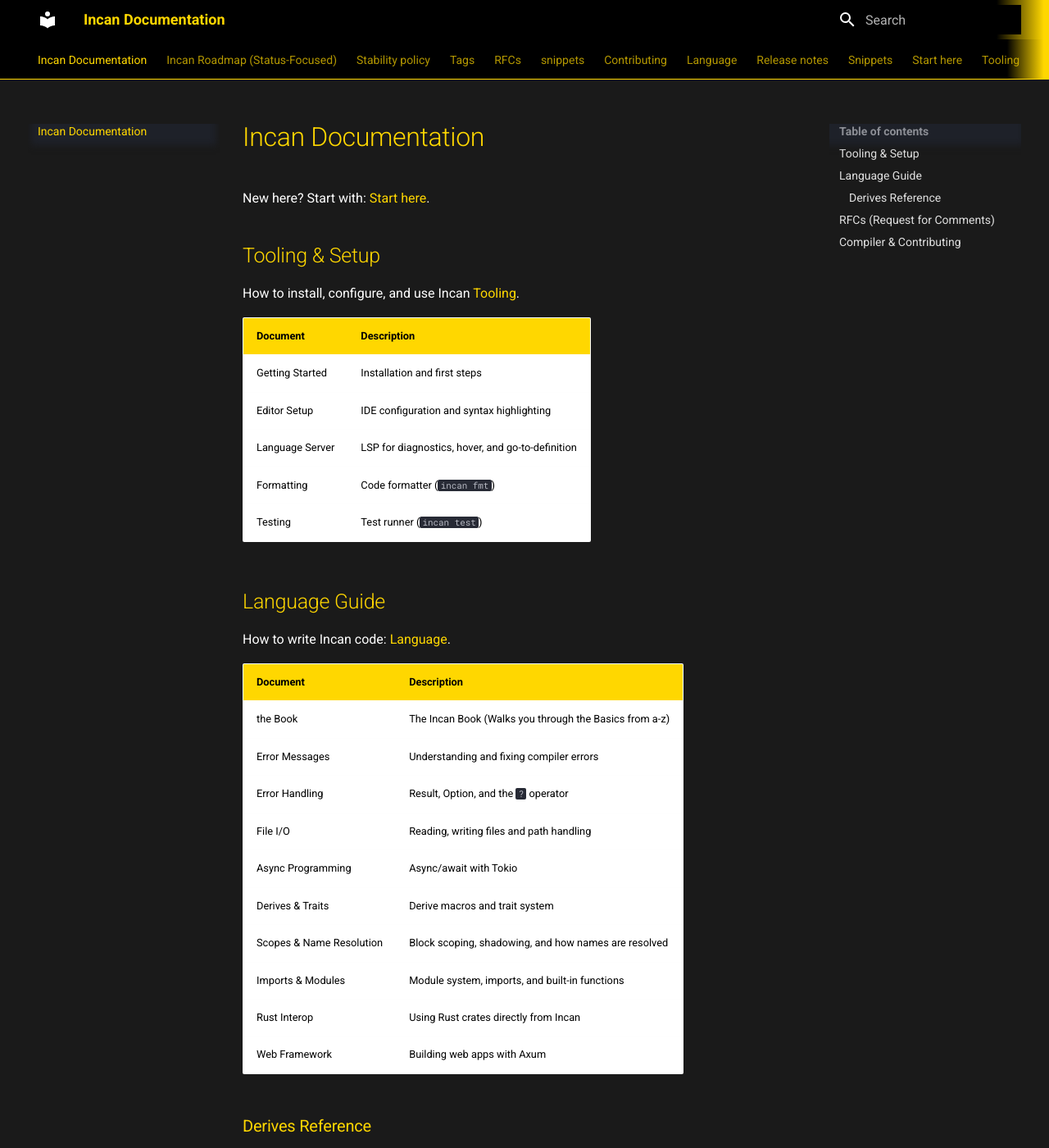
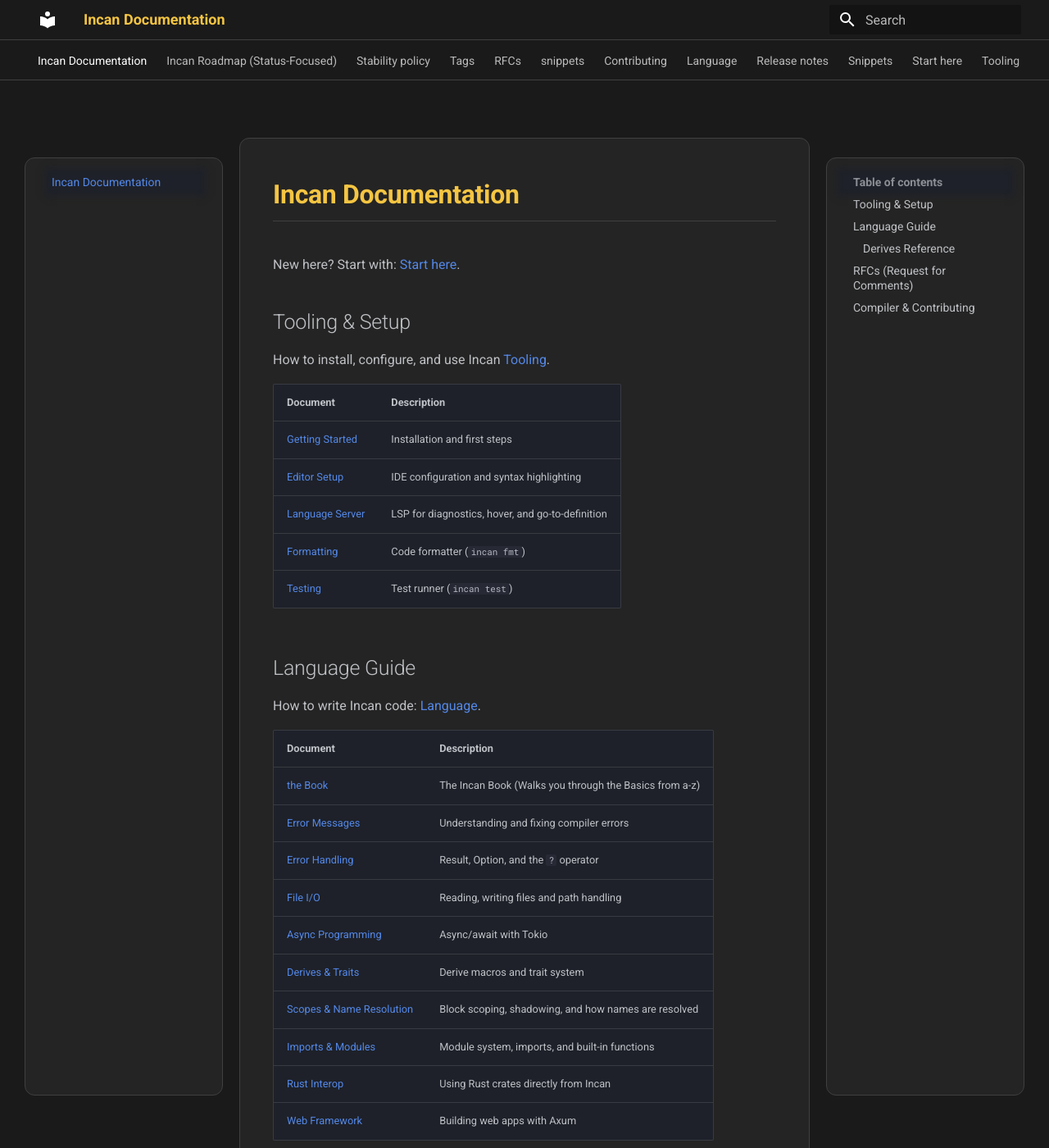
Before and after one commit to zainjhang/incan-DOCS, an MkDocs documentation site: the page built from docs/index.md, in a window 1280 px wide and 1400 px high. Shown: the whole window at 82% size. Built offline with MkDocs 1.6.1 and Material for MkDocs 9.7.7, drawn with Linux system fonts in a browser that asks for light colours.

Commit message:
Update extra.css

```diff
--- a/docs/stylesheets/extra.css
+++ b/docs/stylesheets/extra.css
@@ -1,128 +1,50 @@
-/* ZAIN BHAI FINAL FINAL - TABLE LINKS BLACK ✅ */
+/* DANNY MEIJER STYLE - ZAIN BHAI */
 
-:root {
-  --md-primary-fg-color: #000000!important;
-  --md-primary-fg-color--light: #000000!important;
-  --md-primary-fg-color--dark: #000000!important;
-  --md-accent-fg-color: #FFD700!important;
+/* 1. Header restyle - hide nahi karna */
+.md-header {
+  background: #1a1a1a !important;
+  border-bottom: 1px solid #404040 !important;
+  box-shadow: none !important;
 }
 
-/* HEADER - 95% BLACK, CORNER GOLD */
-.md-header {
-  background: #000000!important;
-  background: linear-gradient(to right,
-    #000000 0%,
-    #000000 95%,
-    #FFD700 99.5%,
-    #FFD700 100%)!important;
+.md-header__title {
+  color: #F5C542 !important;
+  font-weight: 700 !important;
 }
 
-.md-header[data-md-state="shadow"] {
-  background: #000000!important;
-  background: linear-gradient(to right,
-    #000000 0%,
-    #000000 95%,
-    #FFD700 99.5%,
-    #FFD700 100%)!important;
+/* 2. Dark BG poori site */
+body, .md-container, .md-main {
+  background: #1a1a1a !important;
 }
 
-/* TITLE + TABS */
-.md-header__title {
-  color: #FFD700!important;
-  font-weight: 700!important;
+/* 3. Main content ko bounding box */
+.md-content__inner {
+  background: #242424 !important;
+  border: 1px solid #404040 !important;
+  border-radius: 12px !important;
+  padding: 2rem !important;
+  margin: 2rem 1rem !important;
 }
 
-.md-tabs {
-  background: #000000!important;
-  background: linear-gradient(to right,
-    #000000 0%,
-    #000000 96%,
-    #FFD700 99.5%,
-    #FFD700 100%)!important;
-  border-bottom: 1px solid #FFD700!important;
+/* 4. h1 Danny style */
+.md-typeset h1 {
+  color: #F5C542 !important;
+  font-weight: 700 !important;
+  border-bottom: 1px solid #404040 !important;
+  padding-bottom: 0.5rem !important;
 }
 
-.md-tabs__link {
-  color: #FFD700!important;
+/* 5. Sidebars ko bhi card */
+.md-sidebar__scrollwrap {
+  background: #242424 !important;
+  border: 1px solid #404040 !important;
+  border-radius: 12px !important;
+  padding: 1rem !important;
+  margin: 2rem 0 !important;
 }
 
-.md-tabs__link--active {
-  color: #000000!important;
-  background: #FFD700!important;
+/* 6. Tabs bhi dark kar do */
+.md-tabs {
+  background: #1a1a1a !important;
+  border-bottom: 1px solid #404040 !important;
 }
-
-/* BODY BLACK */
-body,.md-main,.md-container {
-  background-color: #1a1a1a!important;
-}
-
-.md-main__inner,.md-content {
-  background-color: #1a1a1a!important;
-}
-
-/* TEXT WHITE */
-.md-typeset {
-  color: #FFFFFF!important;
-}
-
-.md-typeset p,.md-typeset li {
-  color: #FFFFFF!important;
-}
-
-/* HEADINGS GOLD */
-.md-typeset h1,.md-typeset h2,.md-typeset h3,
-.md-typeset h4,.md-typeset h5,.md-typeset h6 {
-  color: #FFD700!important;
-}
-
-/* NORMAL LINKS GOLD */
-.md-typeset a {
-  color: #FFD700!important;
-}
-.md-typeset a:hover {
-  color: #FFFFFF!important;
-}
-
-/* TABLE WHITE + TEXT BLACK - MAIN FIX */
-.md-typeset table:not([class]) {
-  background-color: #ffffff!important;
-  color: #000000!important;
-}
-
-/* TABLE HEADER - GOLD BG, BLACK TEXT */
-.md-typeset table thead th,
-.md-typeset table thead td {
-  background-color: #FFD700!important;
-  color: #000000!important;
-  font-weight: 700!important;
-}
-
-/* TABLE BODY - BLACK TEXT */
-.md-typeset table tbody td {
-  color: #000000!important;
-}
-
-/* TABLE KE ANDAR LINKS BLACK - YEHI MASLA THA */
-.md-typeset table a,
-.md-typeset table a:visited,
-.md-typeset table a:hover,
-.md-typeset table tbody a {
-  color: #000000!important;
-  text-decoration: none!important;
-  font-weight: 500!important;
-}
-
-/* SIDEBAR */
-.md-nav__link {
-  color: #e0e0e0!important;
-}
-
-.md-nav__link--active {
-  color: #FFD700!important;
-}
-
-/* SEARCH */
-.md-search__input {
-  background-color: #000000!important;
-  color: #FFD700!important;
-}
```
